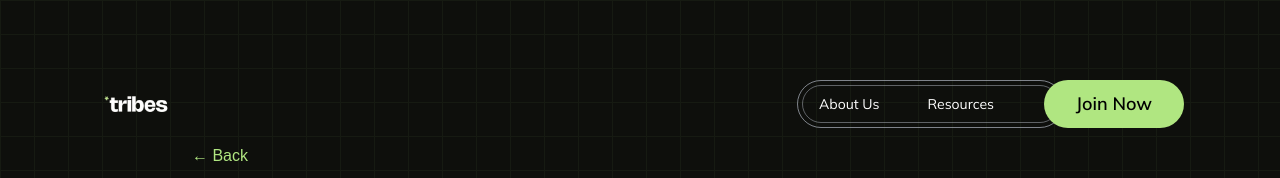
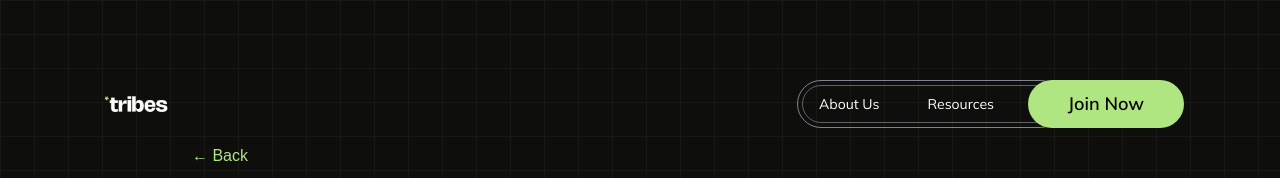
Before and after one commit to Sudhanshu-W01/tribe-landing-page, a Next.js app: page /privacy-policy in a window 1280 px wide. Shown: the top 178 px of the page. Built offline with nearby package versions, Linux system fonts and the light colour scheme.

Commit message:
join button changed

```diff
--- a/src/components/Header.tsx
+++ b/src/components/Header.tsx
@@ -62,7 +62,7 @@ const Header: React.FC = () => {
 
       <button
         onClick={() => (window.location.href = "https://apptribes.astrix.live")}
-        className="laptop:hidden bg-[#B0E681] text-black font-mulish text-sm font-semibold px-6 py-1 rounded-full cursor-pointer active:bg-[#B0E681]/80"
+        className="laptop:hidden bg-[#B0E681] text-black font-mulish text-sm font-semibold px-8 py-1 rounded-full cursor-pointer active:bg-[#B0E681]/80"
       >
         Join Now
       </button>
@@ -152,7 +152,7 @@ const Header: React.FC = () => {
         <JoinWaitlistModal isOpen={isModalOpen} setIsOpen={setIsModalOpen} />
         <button
           onClick={() => (window.location.href = "https://apptribes.astrix.live")}
-          className="hidden laptop:block bg-[#b0e681] text-black font-mulish text-lg font-semibold px-8 py-2.5 rounded-full cursor-pointer hover:bg-[#9ede66] hover:scale-105 transition-all duration-300"
+          className="hidden laptop:block bg-[#b0e681] text-black font-mulish text-lg font-semibold px-10 py-2.5 rounded-full cursor-pointer hover:bg-[#9ede66] hover:scale-105 transition-all duration-300"
         >
           Join Now
         </button>
```
